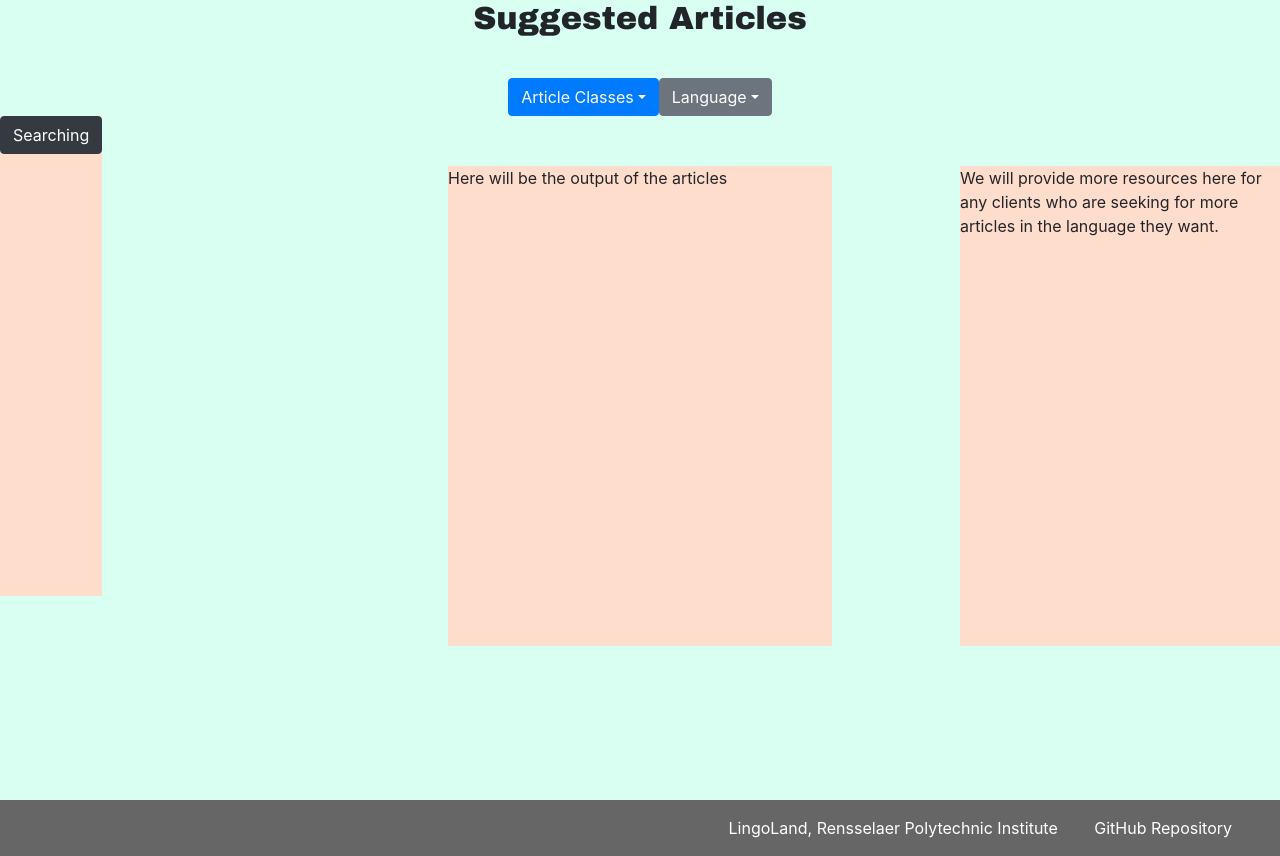
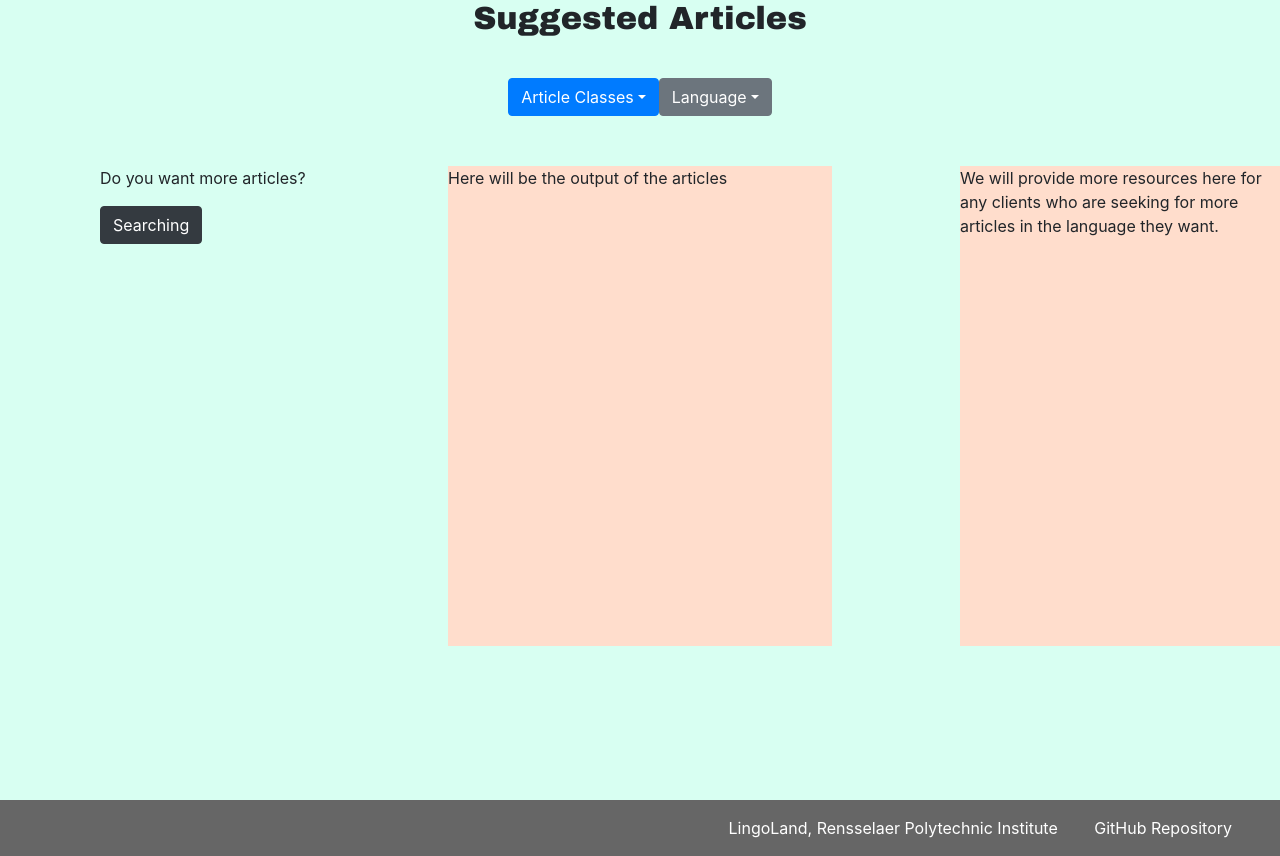
Before and after one commit to lysms/LingoLand, a PHP site: page /articles.php in a window 1280 px wide. Shown: the part 62-918 px from the top of the page. Run offline with PHP 8.4, Linux system fonts and the light colour scheme; some libraries are stand-ins or nearby versions.

Commit message:
update html and css
change articles.php with one more p tag to indicate what the button is working for

```diff
--- a/articles/articles.css
+++ b/articles/articles.css
@@ -37,7 +37,8 @@
 #Left-Resources {
     float: left;
     height: 30em;
-    background-color: #ffddcc;
+    margin-top: 50px;
+    margin-left: 100px;
 }
 
 #Right-Resources {
--- a/articles/articles.php
+++ b/articles/articles.php
@@ -38,6 +38,7 @@
     </div>
     <div id="Left-Resources">
     <!-- API for articles searching -->
+    <p>Do you want more articles?</p>
     <button type="button" id="search" class="btn btn-dark">Searching</button>
     </div>
     <div id="Right-Resources">
```
